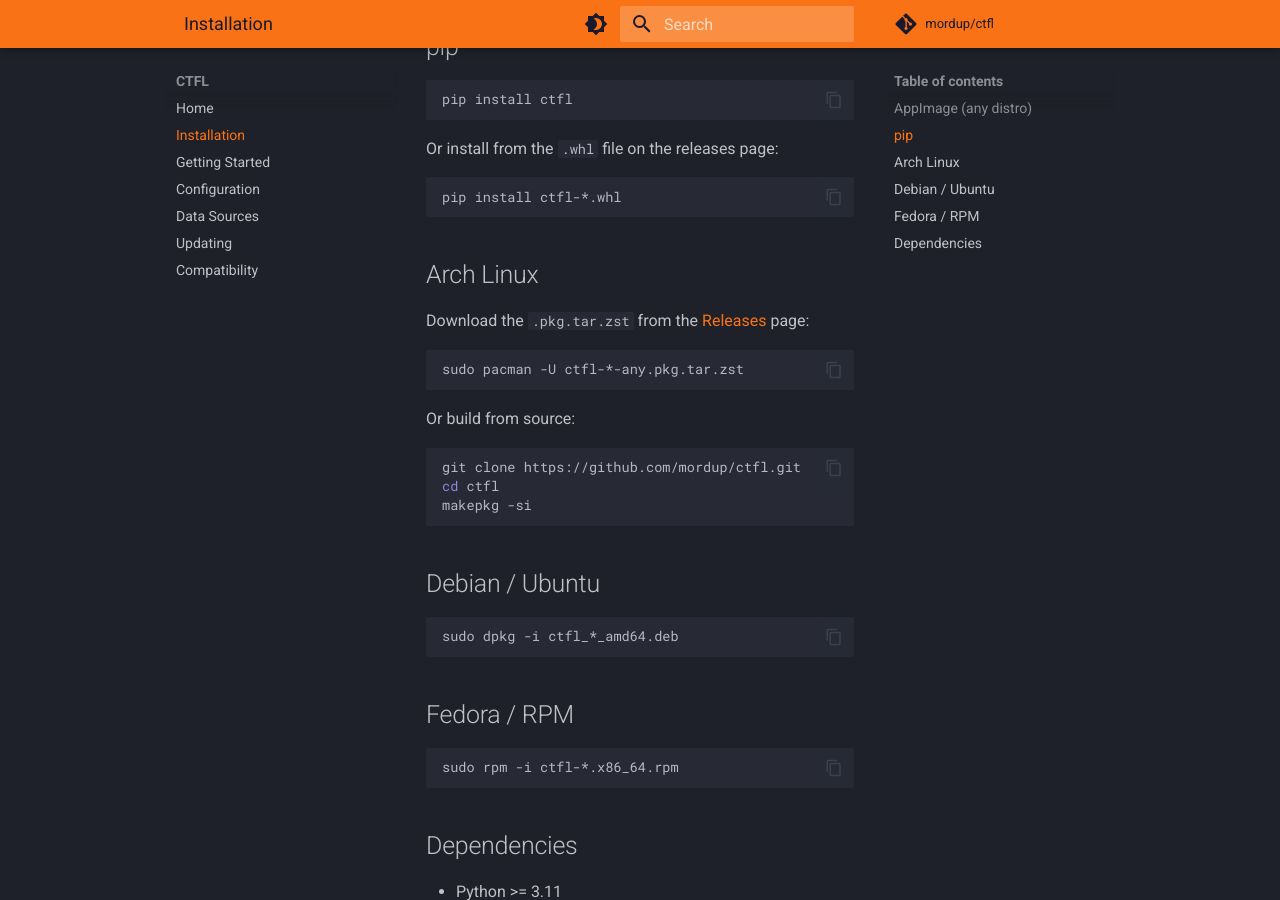
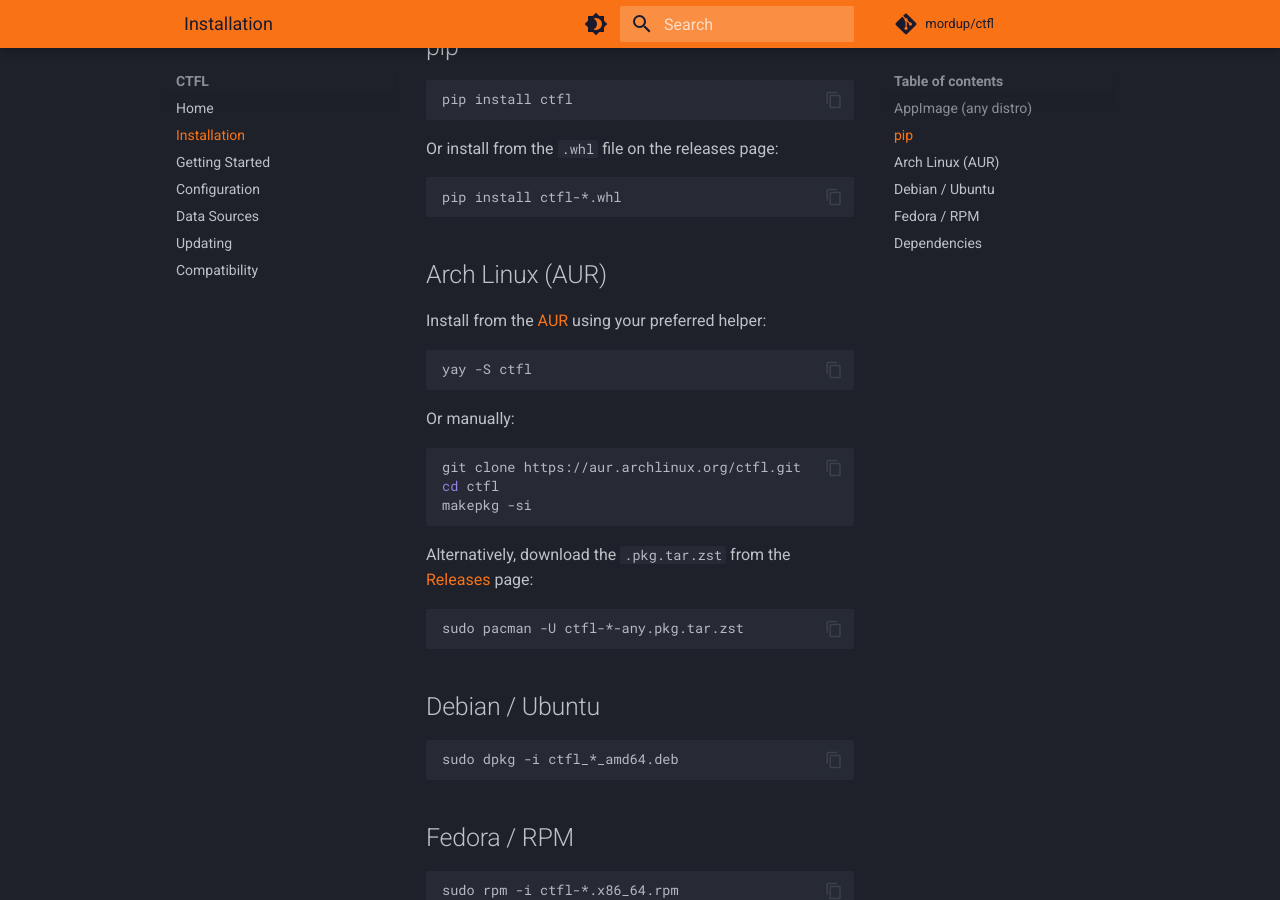
Before and after one commit to mordup/ctfl-docs, an MkDocs documentation site: the page built from docs/installation.md, in a window 1280 px wide and 900 px high, scrolled down 558 px. Built offline with MkDocs 1.6.1 and Material for MkDocs 9.7.7, drawn with Linux system fonts in a browser that asks for light colours; comment, search, counter and statistics services are not loaded.

Commit message:
docs: add AUR installation and update instructions

````diff
--- a/docs/installation.md
+++ b/docs/installation.md
@@ -26,20 +26,26 @@ Or install from the `.whl` file on the releases page:
 pip install ctfl-*.whl
 ```
 
-## Arch Linux
+## Arch Linux (AUR)
 
-Download the `.pkg.tar.zst` from the [Releases](https://github.com/mordup/ctfl/releases/latest) page:
+Install from the [AUR](https://aur.archlinux.org/packages/ctfl) using your preferred helper:
+
+```bash
+yay -S ctfl
+```
+
+Or manually:
+
+```bash
+git clone https://aur.archlinux.org/ctfl.git
+cd ctfl
+makepkg -si
+```
+
+Alternatively, download the `.pkg.tar.zst` from the [Releases](https://github.com/mordup/ctfl/releases/latest) page:
 
 ```bash
 sudo pacman -U ctfl-*-any.pkg.tar.zst
-```
-
-Or build from source:
-
-```bash
-git clone https://github.com/mordup/ctfl.git
-cd ctfl
-makepkg -si
 ```
 
 ## Debian / Ubuntu
````
Also changed, not shown: docs/updating.md (+2 -1 lines).
